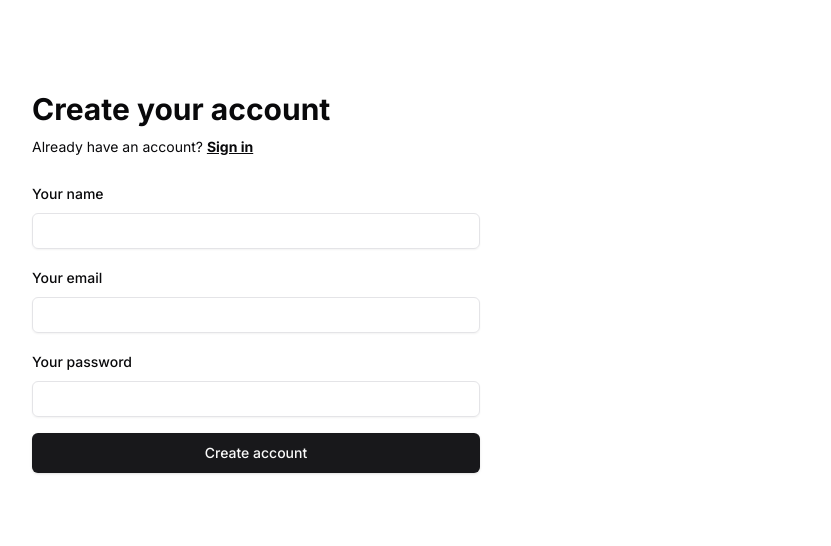
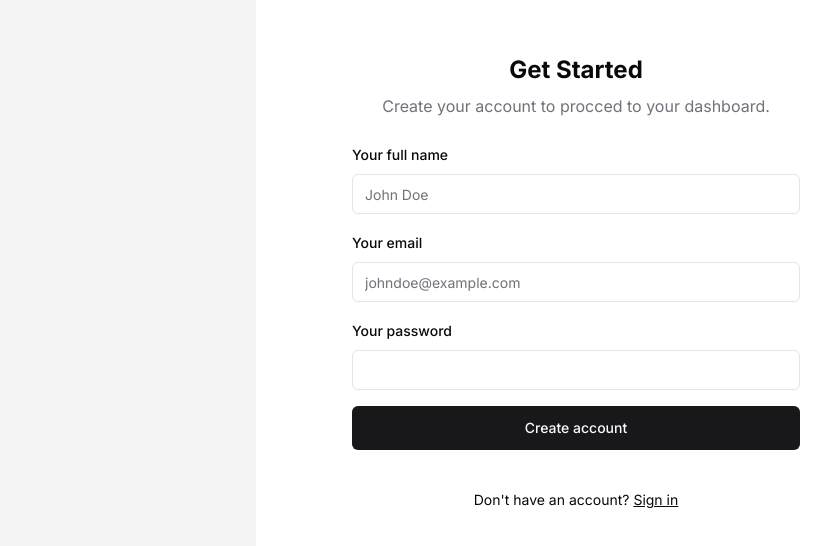
Before and after one commit to dcdm3g/expense-dashboard, a Next.js app: page /sign-up in a window 1280 px wide. Shown: the part 118-664 px from the top of the page, without its empty margins (384-1215 px from the left). Built offline with nearby package versions, Linux system fonts and the light colour scheme.

Commit message:
feat: redesign the sign up page

```diff
--- a/package.json
+++ b/package.json
@@ -9,18 +9,20 @@
 		"lint": "biome check"
 	},
 	"dependencies": {
+		"@hookform/resolvers": "^3.9.0",
 		"@prisma/client": "5.17.0",
-		"@radix-ui/react-icons": "^1.3.0",
 		"@radix-ui/react-label": "^2.1.0",
 		"@radix-ui/react-slot": "^1.1.0",
 		"bcrypt": "^5.1.1",
 		"class-variance-authority": "^0.7.0",
 		"clsx": "^2.1.1",
 		"jose": "^5.6.3",
+		"lucide-react": "^0.416.0",
 		"nanoid": "^5.0.7",
 		"next": "14.2.5",
 		"react": "^18",
 		"react-dom": "^18",
+		"react-hook-form": "^7.52.1",
 		"server-only": "^0.0.1",
 		"tailwind-merge": "^2.4.0",
 		"zod": "^3.23.8"
--- /dev/null
+++ b/src/app/(authentication)/layout.tsx
@@ -0,0 +1,19 @@
+import type { ReactNode } from 'react'
+
+interface AuthenticationLayoutProps {
+	children: ReactNode
+}
+
+export default function AuthenticationLayout({
+	children,
+}: AuthenticationLayoutProps) {
+	return (
+		<div className="relative min-h-screen flex items-center justify-center lg:grid lg:grid-cols-2">
+			<div className="hidden h-full bg-muted lg:block" />
+
+			<main className="flex h-full items-center justify-center py-12 px-4 bg-background">
+				{children}
+			</main>
+		</div>
+	)
+}
--- /dev/null
+++ b/src/app/(authentication)/sign-up/page.tsx
@@ -0,0 +1,25 @@
+import { SignUpForm } from '@/components/sign-up-form'
+import Link from 'next/link'
+
+export default function SignUp() {
+	return (
+		<div className="max-w-md w-full">
+			<div className="grid gap-2 text-center">
+				<h1 className="text-2xl font-bold">Get Started</h1>
+
+				<p className="text-muted-foreground text-pretty">
+					Create your account to procced to your dashboard.
+				</p>
+			</div>
+
+			<SignUpForm />
+
+			<p className="mt-10 text-center text-sm">
+				Don't have an account?{' '}
+				<Link className="underline" href="/sign-in">
+					Sign in
+				</Link>
+			</p>
+		</div>
+	)
+}
--- a/src/app/sign-up/page.tsx
+++ /dev/null
@@ -1,25 +0,0 @@
-import { SignUpForm } from '@/components/sign-up-form'
-import Link from 'next/link'
-
-export default function SignUp() {
-	return (
-		<div className="min-h-screen flex justify-center items-center px-4 py-6">
-			<main className="max-w-md w-full space-y-6">
-				<div className="space-y-2.5">
-					<h1 className="text-2xl font-bold md:text-3xl">
-						Create your account
-					</h1>
-
-					<p className="text-sm">
-						Already have an account?{' '}
-						<Link href="/sign-in" className="underline font-bold">
-							Sign in
-						</Link>
-					</p>
-				</div>
-
-				<SignUpForm />
-			</main>
-		</div>
-	)
-}
--- a/src/components/sign-up-form.tsx
+++ b/src/components/sign-up-form.tsx
@@ -1,52 +1,100 @@
 'use client'
 
-import { useFormState } from 'react-dom'
-import { signUp } from '@/actions/sign-up'
-import { Label } from '@/components/ui/label'
+import { z } from 'zod'
+import { useForm } from 'react-hook-form'
+import { zodResolver } from '@hookform/resolvers/zod'
+import {
+	Form,
+	FormField,
+	FormItem,
+	FormLabel,
+	FormControl,
+	FormMessage,
+} from '@/components/ui/form'
 import { Input } from '@/components/ui/input'
 import { Button } from '@/components/ui/button'
 
+const signUpFormSchema = z.object({
+	name: z
+		.string({ required_error: 'Enter your name' })
+		.trim()
+		.min(1, 'Enter your name'),
+	email: z
+		.string({ required_error: 'Enter your email' })
+		.email('Must be a valid email'),
+	password: z
+		.string({ required_error: 'Enter your password' })
+		.min(8, 'Must be at least 8 characters'),
+})
+
+type SignUpFormData = z.infer<typeof signUpFormSchema>
+
 export function SignUpForm() {
-	const [errors, action, isPending] = useFormState(signUp, null)
+	const form = useForm<SignUpFormData>({
+		resolver: zodResolver(signUpFormSchema),
+	})
+
+	function signUp(data: SignUpFormData) {}
 
 	return (
-		<form action={action} className="w-full space-y-4">
-			<div className="space-y-2">
-				<Label htmlFor="name">Your name</Label>
-				<Input id="name" name="name" required />
+		<Form {...form}>
+			<form className="mt-6 grid gap-4" onSubmit={form.handleSubmit(signUp)}>
+				<FormField
+					control={form.control}
+					name="name"
+					render={({ field }) => (
+						<FormItem>
+							<FormLabel>Your full name</FormLabel>
 
-				{errors?.name && (
-					<p className="text-[0.8rem] font-medium text-destructive">
-						{errors.name}
-					</p>
-				)}
-			</div>
+							<FormControl>
+								<Input placeholder="John Doe" {...field} />
+							</FormControl>
 
-			<div className="space-y-2">
-				<Label htmlFor="email">Your email</Label>
-				<Input id="email" name="email" type="email" required />
+							<FormMessage />
+						</FormItem>
+					)}
+				/>
 
-				{errors?.email && (
-					<p className="text-[0.8rem] font-medium text-destructive">
-						{errors.email}
-					</p>
-				)}
-			</div>
+				<FormField
+					control={form.control}
+					name="email"
+					render={({ field }) => (
+						<FormItem>
+							<FormLabel>Your email</FormLabel>
 
-			<div className="space-y-2">
-				<Label htmlFor="password">Your password</Label>
-				<Input id="password" name="password" type="password" min={8} required />
+							<FormControl>
+								<Input
+									type="email"
+									placeholder="johndoe@example.com"
+									{...field}
+								/>
+							</FormControl>
 
-				{errors?.password && (
-					<p className="text-[0.8rem] font-medium text-destructive">
-						{errors.password}
-					</p>
-				)}
-			</div>
+							<FormMessage />
+						</FormItem>
+					)}
+				/>
 
-			<Button disabled={isPending} className="w-full" size="lg">
-				{isPending ? 'Creating...' : 'Create account'}
-			</Button>
-		</form>
+				<FormField
+					control={form.control}
+					name="password"
+					render={({ field }) => (
+						<FormItem>
+							<FormLabel>Your password</FormLabel>
+
+							<FormControl>
+								<Input type="password" {...field} />
+							</FormControl>
+
+							<FormMessage />
+						</FormItem>
+					)}
+				/>
+
+				<Button type="submit" size="lg">
+					Create account
+				</Button>
+			</form>
+		</Form>
 	)
 }
--- a/src/components/ui/button.tsx
+++ b/src/components/ui/button.tsx
@@ -5,26 +5,25 @@ import { cva, type VariantProps } from 'class-variance-authority'
 import { cn } from '@/utils/cn'
 
 const buttonVariants = cva(
-	'inline-flex items-center justify-center whitespace-nowrap rounded-md text-sm font-medium transition-colors focus-visible:outline-none focus-visible:ring-1 focus-visible:ring-ring disabled:pointer-events-none disabled:opacity-50',
+	'inline-flex items-center justify-center whitespace-nowrap rounded-md text-sm font-medium ring-offset-background transition-colors focus-visible:outline-none focus-visible:ring-2 focus-visible:ring-ring focus-visible:ring-offset-2 disabled:pointer-events-none disabled:opacity-50',
 	{
 		variants: {
 			variant: {
-				default:
-					'bg-primary text-primary-foreground shadow hover:bg-primary/90',
+				default: 'bg-primary text-primary-foreground hover:bg-primary/90',
 				destructive:
-					'bg-destructive text-destructive-foreground shadow-sm hover:bg-destructive/90',
+					'bg-destructive text-destructive-foreground hover:bg-destructive/90',
 				outline:
-					'border border-input bg-background shadow-sm hover:bg-accent hover:text-accent-foreground',
+					'border border-input bg-background hover:bg-accent hover:text-accent-foreground',
 				secondary:
-					'bg-secondary text-secondary-foreground shadow-sm hover:bg-secondary/80',
+					'bg-secondary text-secondary-foreground hover:bg-secondary/80',
 				ghost: 'hover:bg-accent hover:text-accent-foreground',
 				link: 'text-primary underline-offset-4 hover:underline',
 			},
 			size: {
-				default: 'h-9 px-4 py-2',
-				sm: 'h-8 rounded-md px-3 text-xs',
-				lg: 'h-10 rounded-md px-8',
-				icon: 'h-9 w-9',
+				default: 'h-10 px-4 py-2',
+				sm: 'h-9 rounded-md px-3',
+				lg: 'h-11 rounded-md px-8',
+				icon: 'h-10 w-10',
 			},
 		},
 		defaultVariants: {
--- /dev/null
+++ b/src/components/ui/form.tsx
@@ -0,0 +1,178 @@
+'use client'
+
+import * as React from 'react'
+import type * as LabelPrimitive from '@radix-ui/react-label'
+import { Slot } from '@radix-ui/react-slot'
+import {
+	Controller,
+	type ControllerProps,
+	type FieldPath,
+	type FieldValues,
+	FormProvider,
+	useFormContext,
+} from 'react-hook-form'
+
+import { cn } from '@/utils/cn'
+import { Label } from '@/components/ui/label'
+
+const Form = FormProvider
+
+type FormFieldContextValue<
+	TFieldValues extends FieldValues = FieldValues,
+	TName extends FieldPath<TFieldValues> = FieldPath<TFieldValues>,
+> = {
+	name: TName
+}
+
+const FormFieldContext = React.createContext<FormFieldContextValue>(
+	{} as FormFieldContextValue,
+)
+
+const FormField = <
+	TFieldValues extends FieldValues = FieldValues,
+	TName extends FieldPath<TFieldValues> = FieldPath<TFieldValues>,
+>({
+	...props
+}: ControllerProps<TFieldValues, TName>) => {
+	return (
+		<FormFieldContext.Provider value={{ name: props.name }}>
+			<Controller {...props} />
+		</FormFieldContext.Provider>
+	)
+}
+
+const useFormField = () => {
+	const fieldContext = React.useContext(FormFieldContext)
+	const itemContext = React.useContext(FormItemContext)
+	const { getFieldState, formState } = useFormContext()
+
+	const fieldState = getFieldState(fieldContext.name, formState)
+
+	if (!fieldContext) {
+		throw new Error('useFormField should be used within <FormField>')
+	}
+
+	const { id } = itemContext
+
+	return {
+		id,
+		name: fieldContext.name,
+		formItemId: `${id}-form-item`,
+		formDescriptionId: `${id}-form-item-description`,
+		formMessageId: `${id}-form-item-message`,
+		...fieldState,
+	}
+}
+
+type FormItemContextValue = {
+	id: string
+}
+
+const FormItemContext = React.createContext<FormItemContextValue>(
+	{} as FormItemContextValue,
+)
+
+const FormItem = React.forwardRef<
+	HTMLDivElement,
+	React.HTMLAttributes<HTMLDivElement>
+>(({ className, ...props }, ref) => {
+	const id = React.useId()
+
+	return (
+		<FormItemContext.Provider value={{ id }}>
+			<div ref={ref} className={cn('space-y-2', className)} {...props} />
+		</FormItemContext.Provider>
+	)
+})
+FormItem.displayName = 'FormItem'
+
+const FormLabel = React.forwardRef<
+	React.ElementRef<typeof LabelPrimitive.Root>,
+	React.ComponentPropsWithoutRef<typeof LabelPrimitive.Root>
+>(({ className, ...props }, ref) => {
+	const { error, formItemId } = useFormField()
+
+	return (
+		<Label
+			ref={ref}
+			className={cn(error && 'text-destructive', className)}
+			htmlFor={formItemId}
+			{...props}
+		/>
+	)
+})
+FormLabel.displayName = 'FormLabel'
+
+const FormControl = React.forwardRef<
+	React.ElementRef<typeof Slot>,
+	React.ComponentPropsWithoutRef<typeof Slot>
+>(({ ...props }, ref) => {
+	const { error, formItemId, formDescriptionId, formMessageId } = useFormField()
+
+	return (
+		<Slot
+			ref={ref}
+			id={formItemId}
+			aria-describedby={
+				!error
+					? `${formDescriptionId}`
+					: `${formDescriptionId} ${formMessageId}`
+			}
+			aria-invalid={!!error}
+			{...props}
+		/>
+	)
+})
+FormControl.displayName = 'FormControl'
+
+const FormDescription = React.forwardRef<
+	HTMLParagraphElement,
+	React.HTMLAttributes<HTMLParagraphElement>
+>(({ className, ...props }, ref) => {
+	const { formDescriptionId } = useFormField()
+
+	return (
+		<p
+			ref={ref}
+			id={formDescriptionId}
+			className={cn('text-sm text-muted-foreground', className)}
+			{...props}
+		/>
+	)
+})
+FormDescription.displayName = 'FormDescription'
+
+const FormMessage = React.forwardRef<
+	HTMLParagraphElement,
+	React.HTMLAttributes<HTMLParagraphElement>
+>(({ className, children, ...props }, ref) => {
+	const { error, formMessageId } = useFormField()
+	const body = error ? String(error?.message) : children
+
+	if (!body) {
+		return null
+	}
+
+	return (
+		<p
+			ref={ref}
+			id={formMessageId}
+			className={cn('text-sm font-medium text-destructive', className)}
+			{...props}
+		>
+			{body}
+		</p>
+	)
+})
+FormMessage.displayName = 'FormMessage'
+
+export {
+	useFormField,
+	Form,
+	FormItem,
+	FormLabel,
+	FormControl,
+	FormDescription,
+	FormMessage,
+	FormField,
+}
--- a/src/components/ui/input.tsx
+++ b/src/components/ui/input.tsx
@@ -11,7 +11,7 @@ const Input = React.forwardRef<HTMLInputElement, InputProps>(
 			<input
 				type={type}
 				className={cn(
-					'flex h-9 w-full rounded-md border border-input bg-transparent px-3 py-1 text-sm shadow-sm transition-colors file:border-0 file:bg-transparent file:text-sm file:font-medium placeholder:text-muted-foreground focus-visible:outline-none focus-visible:ring-1 focus-visible:ring-ring disabled:cursor-not-allowed disabled:opacity-50',
+					'flex h-10 w-full rounded-md border border-input bg-background px-3 py-2 text-sm ring-offset-background file:border-0 file:bg-transparent file:text-sm file:font-medium placeholder:text-muted-foreground focus-visible:outline-none focus-visible:ring-2 focus-visible:ring-ring focus-visible:ring-offset-2 disabled:cursor-not-allowed disabled:opacity-50',
 					className,
 				)}
 				ref={ref}
```
Also changed, not shown: components.json, 1 other file (tests, documents, lock files or other folders).
